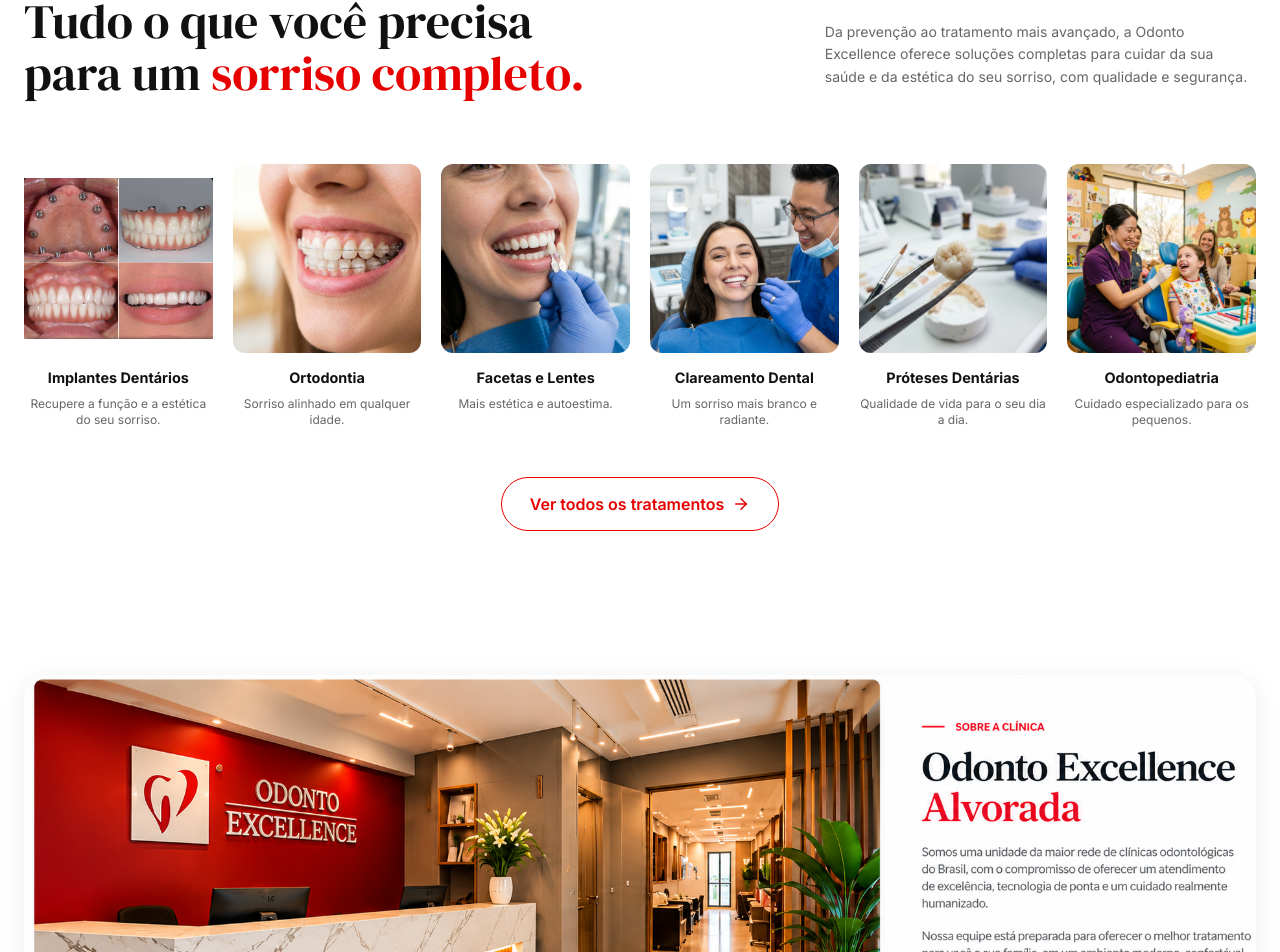
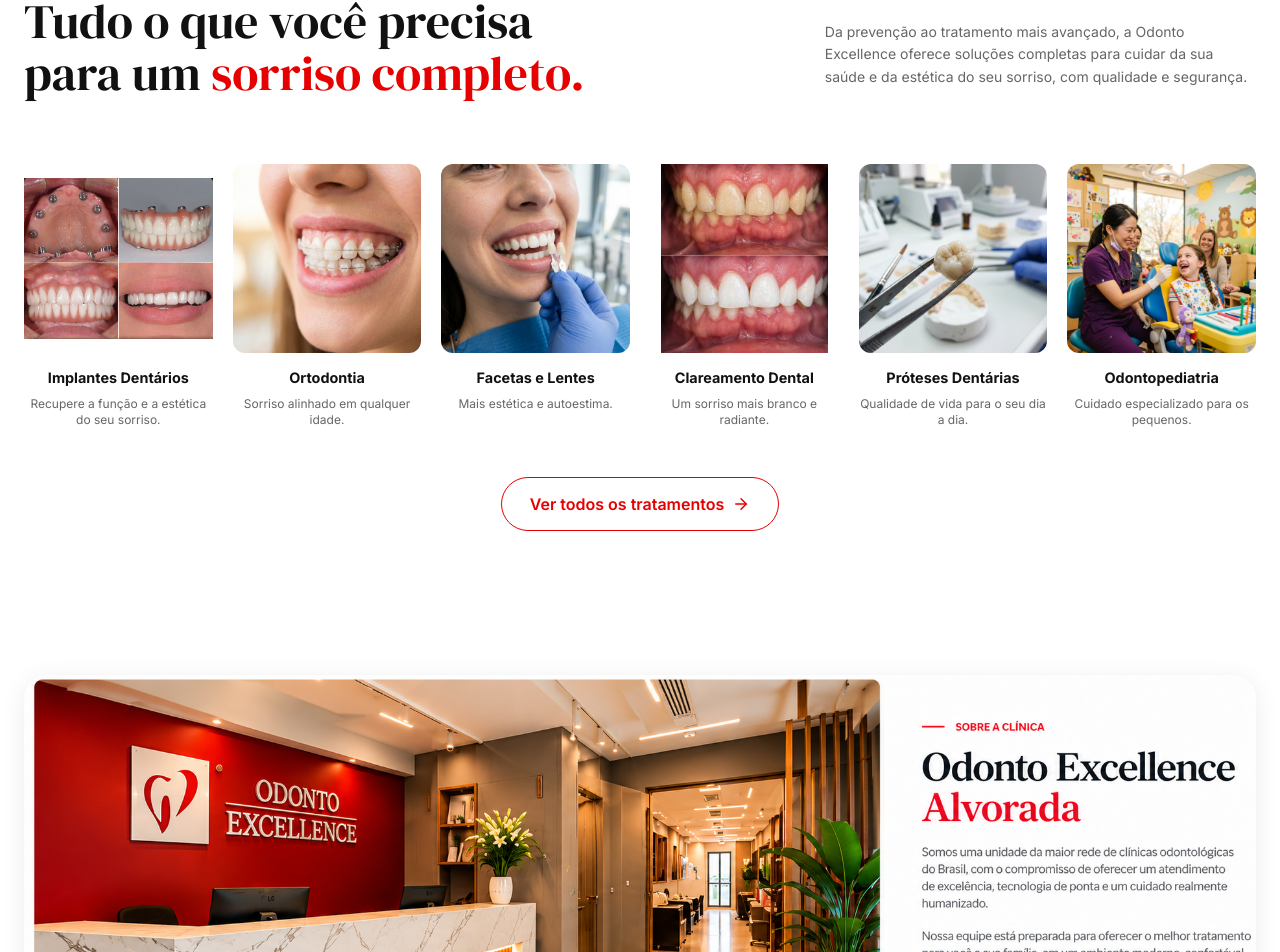
Before and after one commit to marciomsilvadev/odonto-excellence, a React (Vite) app: page / in a window 1280 px wide. Shown: the part 1068-2020 px from the top of the page. Built offline with nearby package versions, Linux system fonts and the light colour scheme.

Commit message:
Add new clareamento image and fix border radius

```diff
--- a/src/clinicData.ts
+++ b/src/clinicData.ts
@@ -91,7 +91,8 @@
     {
       title: "Clareamento Dental",
       description: "Um sorriso mais branco e radiante.",
-      image: "/clareamento.jpg"
+      image: "/clareamento-real.jpg",
+      contain: true
     },
     {
       title: "Próteses Dentárias",
--- a/src/components/Treatments.tsx
+++ b/src/components/Treatments.tsx
@@ -27,12 +27,15 @@
         <div className={styles.grid}>
           {clinicData.treatments.map((treatment, index) => (
             <div key={index} className={styles.card}>
-              <div className={styles.imageWrapper}>
+              <div
+                className={styles.imageWrapper}
+                style={(treatment as any).contain ? { backgroundColor: '#fff' } : undefined}
+              >
                 <img
                   src={treatment.image}
                   alt={treatment.title}
                   className={styles.image}
-                  style={(treatment as any).contain ? { objectFit: 'contain', backgroundColor: '#fff' } : undefined}
+                  style={(treatment as any).contain ? { objectFit: 'contain' } : undefined}
                 />
               </div>
               <h3 className={styles.cardTitle}>{treatment.title}</h3>
```
Also changed, not shown: public/clareamento-real.jpg (added).
